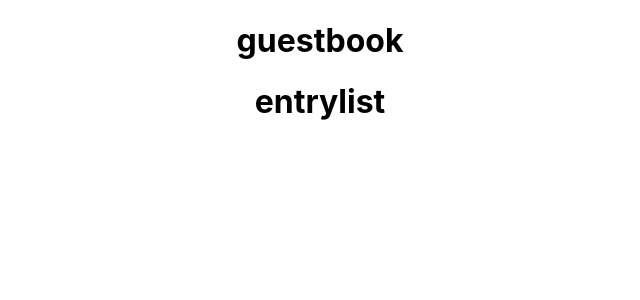
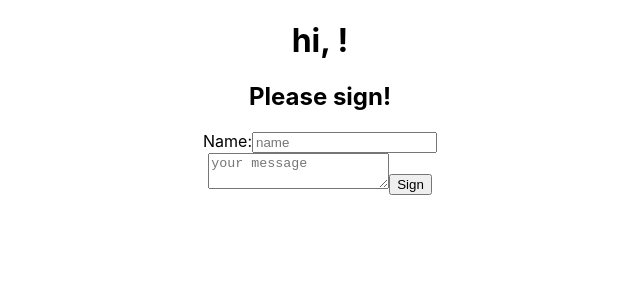
Before and after one commit to ian-ch-jsx/guestbook, a React (Create React App) app: page / in a window 1280 px wide. Shown: the top 300 px of the page, without its empty margins (320-960 px from the left). Built offline with nearby package versions, Linux system fonts and the light colour scheme.

Commit message:
app functionality completed

```diff
--- /dev/null
+++ b/src/components/Entry/Entry.jsx
@@ -0,0 +1,10 @@
+import React from 'react';
+
+export default function Entry({ entry: { name, message } }) {
+  return (
+    <div className="entry-card">
+      <p>{message}</p>
+      <p>- {name}</p>
+    </div>
+  );
+}
--- a/src/components/EntryList/EntryList.jsx
+++ b/src/components/EntryList/EntryList.jsx
@@ -1,9 +1,15 @@
-import React from 'react';
+import { useEntries } from '../../context/EntryContext';
+import Entry from '../Entry/Entry';
 
 export default function EntryList() {
+  const { entries } = useEntries();
   return (
-    <div>
-      <h1>entrylist</h1>
+    <div className="entry-list">
+      {entries.map((entry) => (
+        <p key={entry.name}>
+          <Entry entry={entry} />
+        </p>
+      ))}
     </div>
   );
 }
--- a/src/components/Guestbook/Guestbook.jsx
+++ b/src/components/Guestbook/Guestbook.jsx
@@ -1,9 +1,72 @@
-import React from 'react';
+import { useState } from 'react';
+import { useEntries } from '../../context/EntryContext';
+import { useUser } from '../../context/UserContext';
 
 export default function Guestbook() {
+  const [name, setName] = useState('');
+  const [entry, setEntry] = useState('');
+  const { user, setUser } = useUser();
+  const { entries, setEntries } = useEntries();
+
+  function updateGuest() {
+    if (!entry) return;
+    setUser(name);
+    setEntries([...entries, { name, message: entry }]);
+  }
+
+  const nameInput = (
+    <div className="form">
+      <span>
+        <label htmlFor="name">Name:</label>
+      </span>
+      <span>
+        <input
+          id="name"
+          type="text"
+          placeholder="name"
+          value={name}
+          onChange={(e) => setName(e.target.value)}
+        />
+      </span>
+    </div>
+  );
+
+  const handleSubmit = (e) => {
+    e.preventDefault();
+    updateGuest();
+  };
+
+  const message = user ? 'Thanks for signing!' : 'Please sign!';
   return (
     <div>
-      <h1>guestbook</h1>
+      <h2>{message}</h2>
+      {user ? null : nameInput}
+      <form className="entry-form" onSubmit={handleSubmit}>
+        <span>
+          <textarea
+            className="entry-box"
+            value={entry}
+            placeholder="your message"
+            onChange={(e) => setEntry(e.target.value)}
+          />
+        </span>
+        <span>
+          <button className="button" type="submit">
+            Sign
+          </button>
+          {user && (
+            <button
+              type="button"
+              onClick={() => {
+                setName('');
+                setUser('');
+              }}
+            >
+              Im not {user}!
+            </button>
+          )}
+        </span>
+      </form>
     </div>
   );
 }
--- a/src/context/EntryContext.jsx
+++ b/src/context/EntryContext.jsx
@@ -3,9 +3,9 @@ import { useState, createContext, useContext } from 'react';
 const EntryContext = createContext();
 
 const EntryProvider = ({ children }) => {
-  const [entry, setEntry] = useState([]);
+  const [entries, setEntries] = useState([]);
 
-  return <EntryContext.Provider value={{ entry, setEntry }}>{children}</EntryContext.Provider>;
+  return <EntryContext.Provider value={{ entries, setEntries }}>{children}</EntryContext.Provider>;
 };
 
 const useEntries = () => {
--- a/src/views/Header/Header.jsx
+++ b/src/views/Header/Header.jsx
@@ -1,5 +1,11 @@
 import React from 'react';
+import { useUser } from '../../context/UserContext';
 
 export default function Header() {
-  return <div></div>;
+  const { user } = useUser();
+  return (
+    <div>
+      <h1>hi, {user}!</h1>
+    </div>
+  );
 }
```
